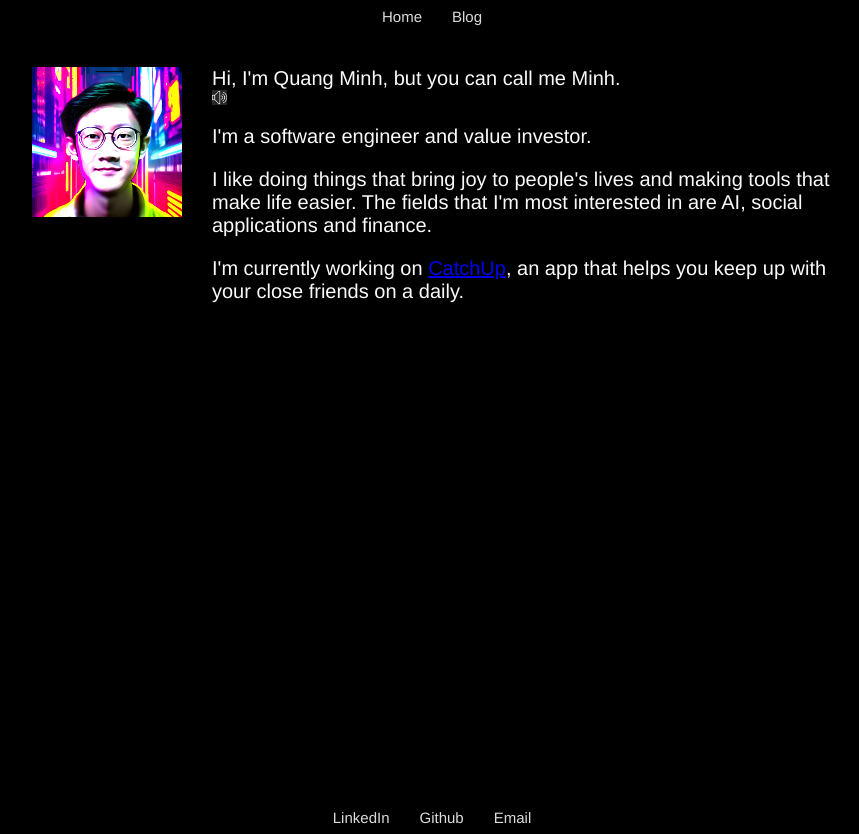
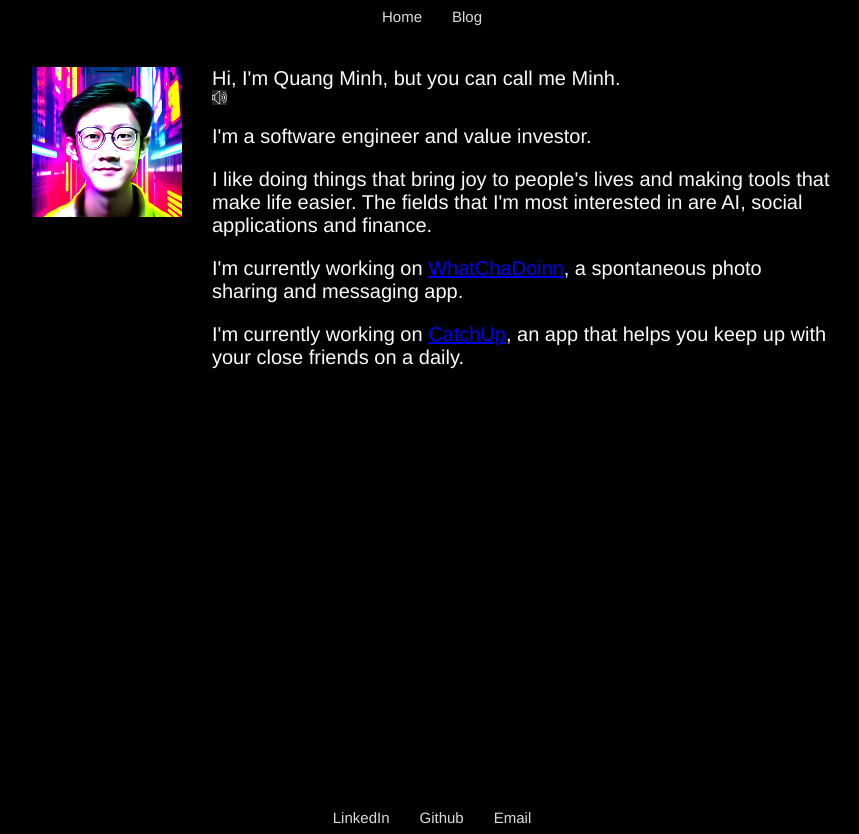
Before and after one commit to bobcoi03/PersonalWebsite, a Next.js app in the folder personalwebsite/: page / in a window 1280 px wide. Shown: the whole page, without its empty margins (208-1067 px from the left). Built offline with nearby package versions, Linux system fonts and the light colour scheme.

Commit message:
updated profikle

```diff
--- a/personalwebsite/src/pages/index.js
+++ b/personalwebsite/src/pages/index.js
@@ -70,6 +70,15 @@ export default function Home() {
             </p>
           </div>
           <div>
+            <p className='profileText'>
+                <text>
+                I'm currently working on&nbsp;
+                  <Link href="blogs/whatchadoinn">WhatChaDoinn</Link>,
+                  a spontaneous photo sharing and messaging app.
+                </text>
+            </p>
+          </div>
+          <div>
             <p className="profileText">
               <text>
               I'm currently working on&nbsp;
```
